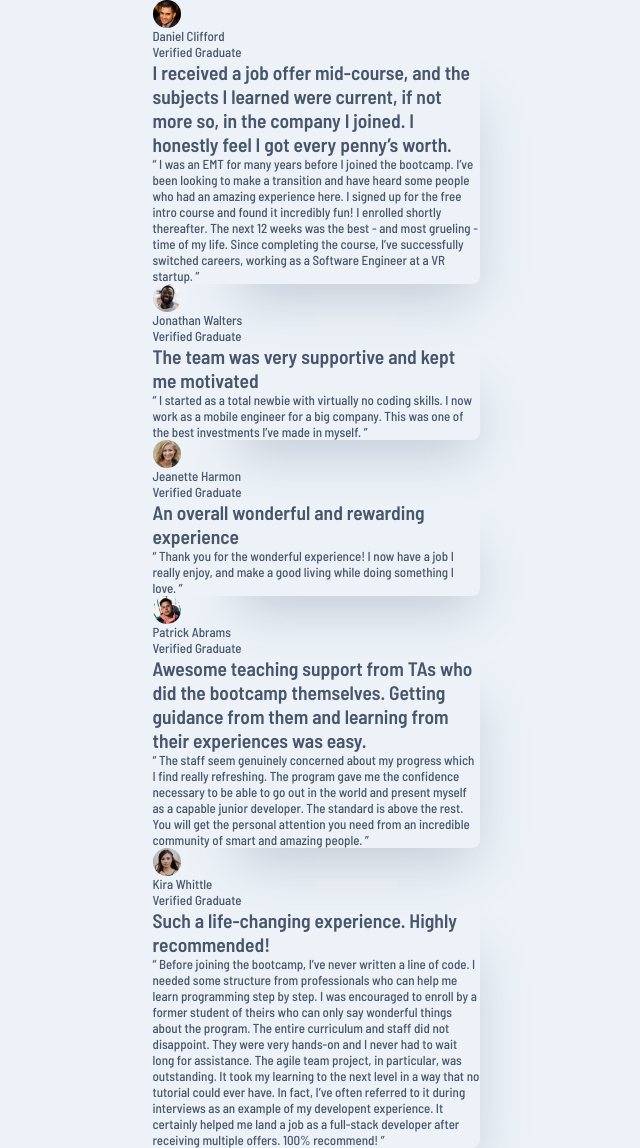
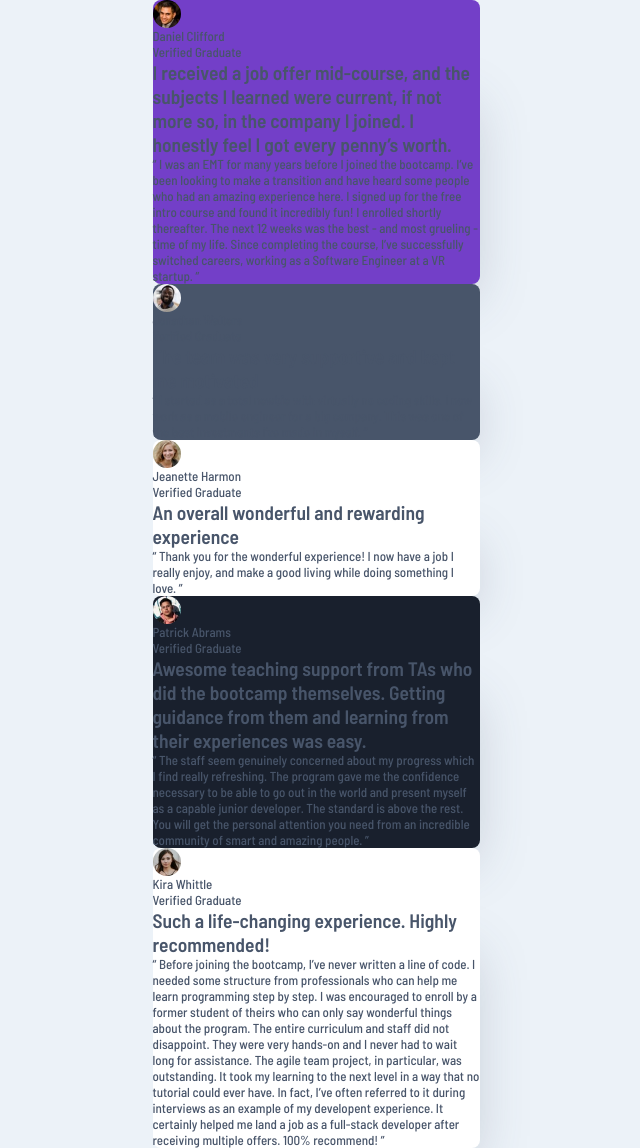
Before and after one commit to Oliko136/testimonials-grid-section, a plain HTML site: page index.html in a window 1280 px wide. Shown: the whole page, without its empty margins (300-940 px from the left). Drawn offline with Linux system fonts and the light colour scheme.

Commit message:
Background colors added

```diff
--- a/css/styles.css
+++ b/css/styles.css
@@ -31,6 +31,22 @@
     box-shadow: 40px 60px 50px -47px rgba(72, 85, 106, 0.25);
 }
 
+.testimonials_item.violet {
+    background-color: var(--violet);
+}
+
+.testimonials_item.gray {
+    background-color: var(--dark-grayish-blue);
+}
+
+.testimonials_item.white {
+    background-color: var(--white);
+}
+
+.testimonials_item.black {
+    background-color: var(--dark-blackish-blue);
+}
+
 .testimonials_img {
     width: 28px;
     height: 28px;
--- a/index.html
+++ b/index.html
@@ -18,7 +18,7 @@
     <h1 class="visually-hidden">Testimonials</h1>
     <div class="container">
       <ul class="testimonials">
-        <li class="testimonials_item">
+        <li class="testimonials_item violet">
           <img class="testimonials_img" src="./images/image-daniel.jpg" alt="Daniel Clifford">
           <p class="testimonials_name">Daniel Clifford</p>
           <p class="testimonials_verified">Verified Graduate</p>
@@ -33,7 +33,7 @@
           The next 12 weeks was the best - and most grueling - time of my life. Since completing
           the course, I’ve successfully switched careers, working as a Software Engineer at a VR startup. ”</p>
         </li>
-        <li class="testimonials_item">
+        <li class="testimonials_item gray">
           <img class="testimonials_img" src="./images/image-jonathan.jpg" alt="Jonathan Walters">
           <p class="testimonials_name">Jonathan Walters</p>
           <p class="testimonials_verified">Verified Graduate</p>
@@ -44,7 +44,7 @@
             This was one of the best investments I’ve made in myself. ”
           </p>
         </li>
-        <li class="testimonials_item">
+        <li class="testimonials_item white">
           <img class="testimonials_img" src="./images/image-jeanette.jpg" alt="Jeanette Harmon">
           <p class="testimonials_name">Jeanette Harmon</p>
           <p class="testimonials_verified">Verified Graduate</p>
@@ -54,7 +54,7 @@
             I now have a job I really enjoy, and make a good living while doing something I love. ”
           </p>
         </li>
-        <li class="testimonials_item">
+        <li class="testimonials_item black">
           <img class="testimonials_img" src="./images/image-patrick.jpg" alt="Patrick Abrams">
           <p class="testimonials_name">Patrick Abrams</p>
           <p class="testimonials_verified">Verified Graduate</p>
@@ -69,7 +69,7 @@
             You will get the personal attention you need from an incredible community of smart and amazing people. ”
           </p>
         </li>
-        <li class="testimonials_item">
+        <li class="testimonials_item white">
           <img class="testimonials_img" src="./images/image-kira.jpg" alt="Kira Whittle">
           <p class="testimonials_name">Kira Whittle</p>
           <p class="testimonials_verified">Verified Graduate</p>
```
